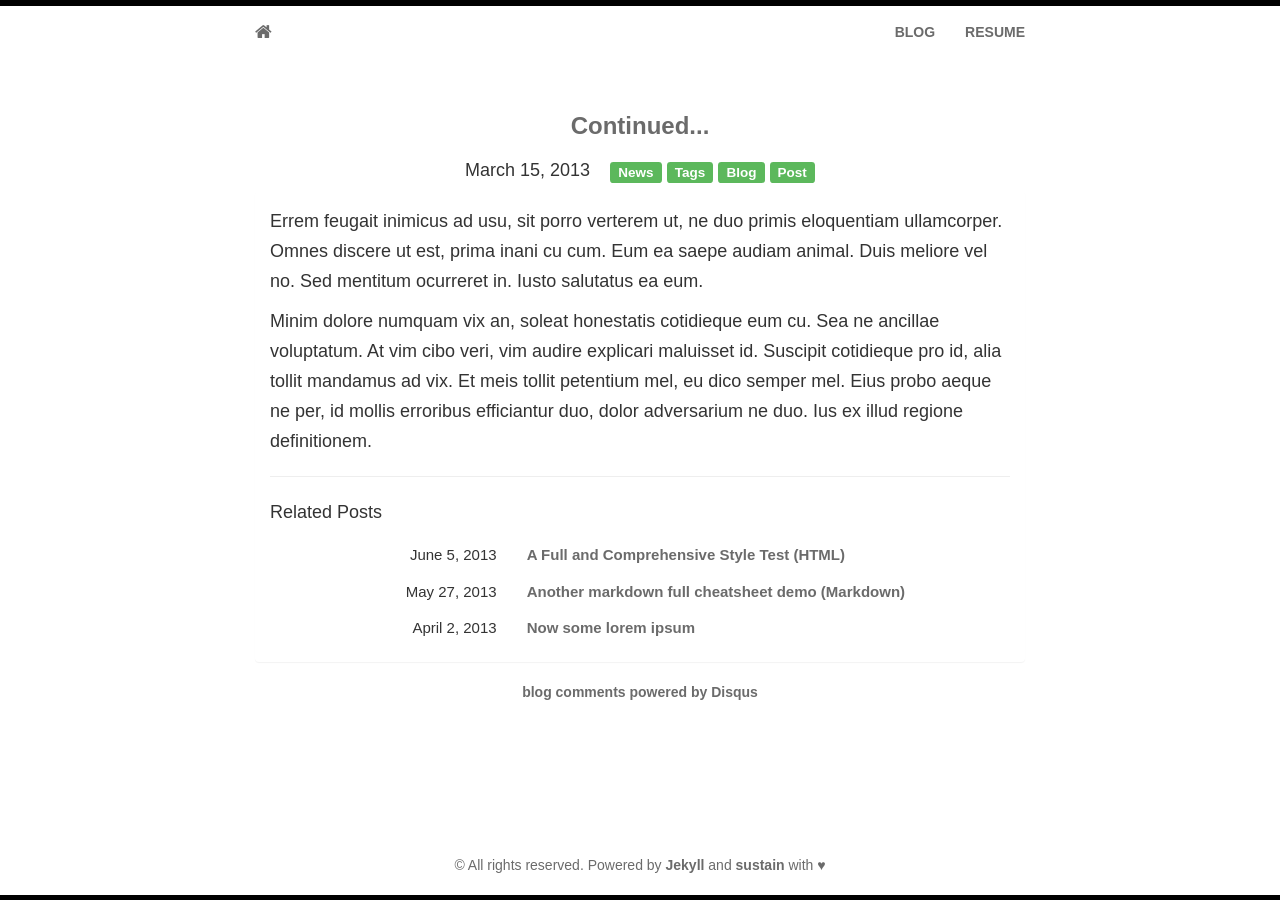
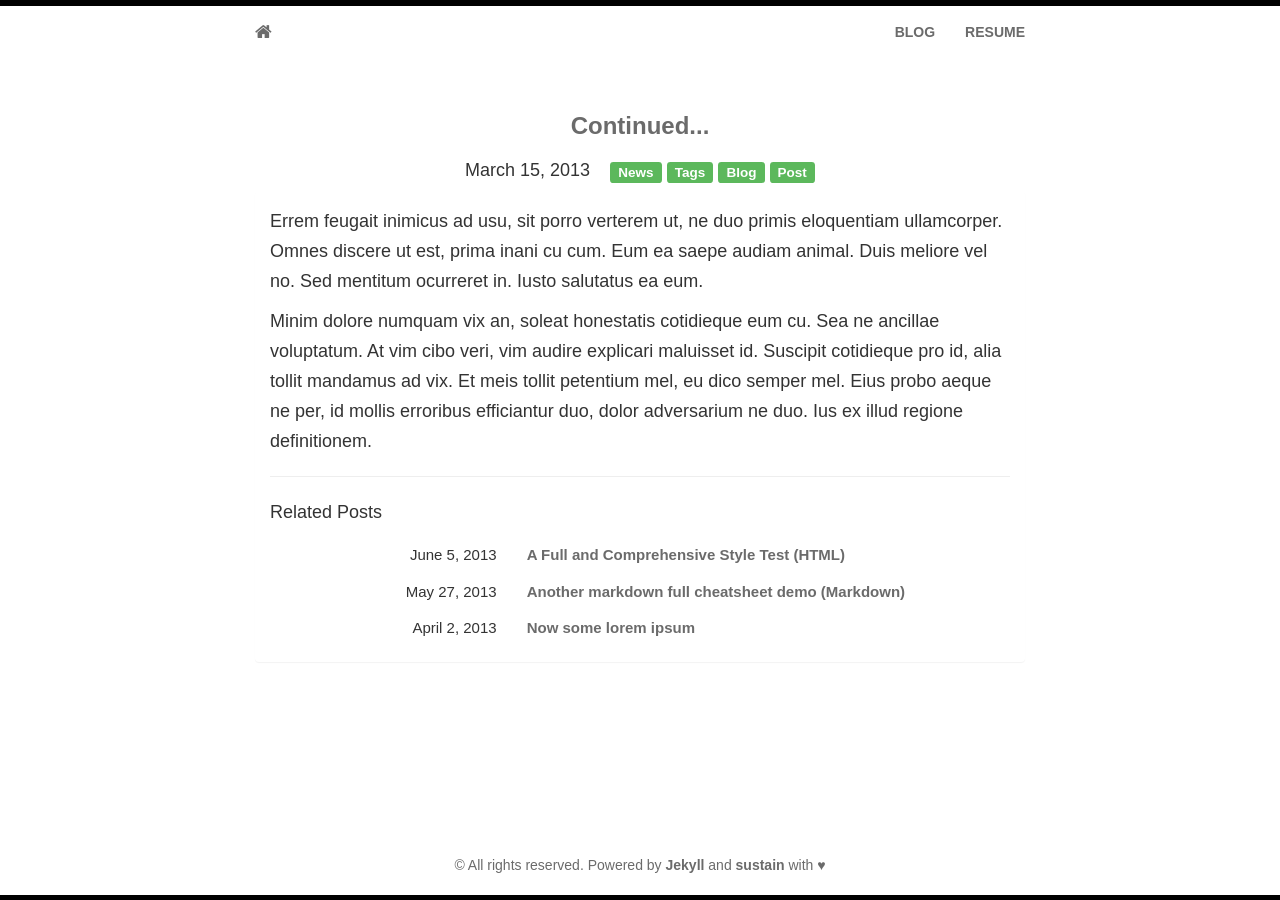
Before and after one commit to EarvinKayonga/earvin, a Jekyll site: the page built from blog/_posts/2013-03-15-post4.md, in a window 1280 px wide. Built offline with Jekyll 4.4.1, drawn with Linux system fonts in a browser that asks for light colours; some web fonts are replaced; Markdown is read by kramdown in place of the engine named in the settings; comment, search, counter and statistics services are not loaded; some of the changed lines change nothing that is shown.

Commit message:
No Disqus

```diff
--- a/blog/_config.yml
+++ b/blog/_config.yml
@@ -24,7 +24,7 @@ twitter: EarvinKayonga
 linkedin: earvinkayonga
 stackoverflow: users/4990466/papimartial
 #Comment out if you don't want disqus
-disqus: earvinkayonga
+#disqus: earvinkayonga
 google_analytics: UA-76175245-1
 
 
```
